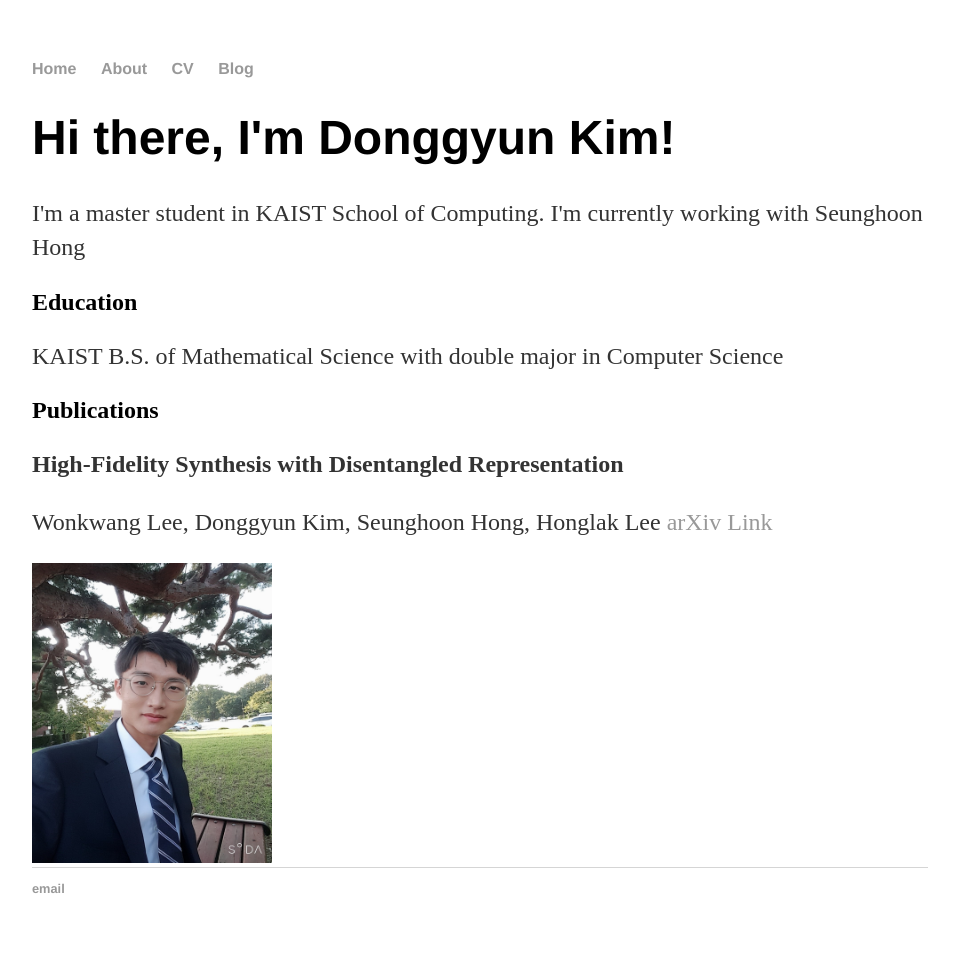
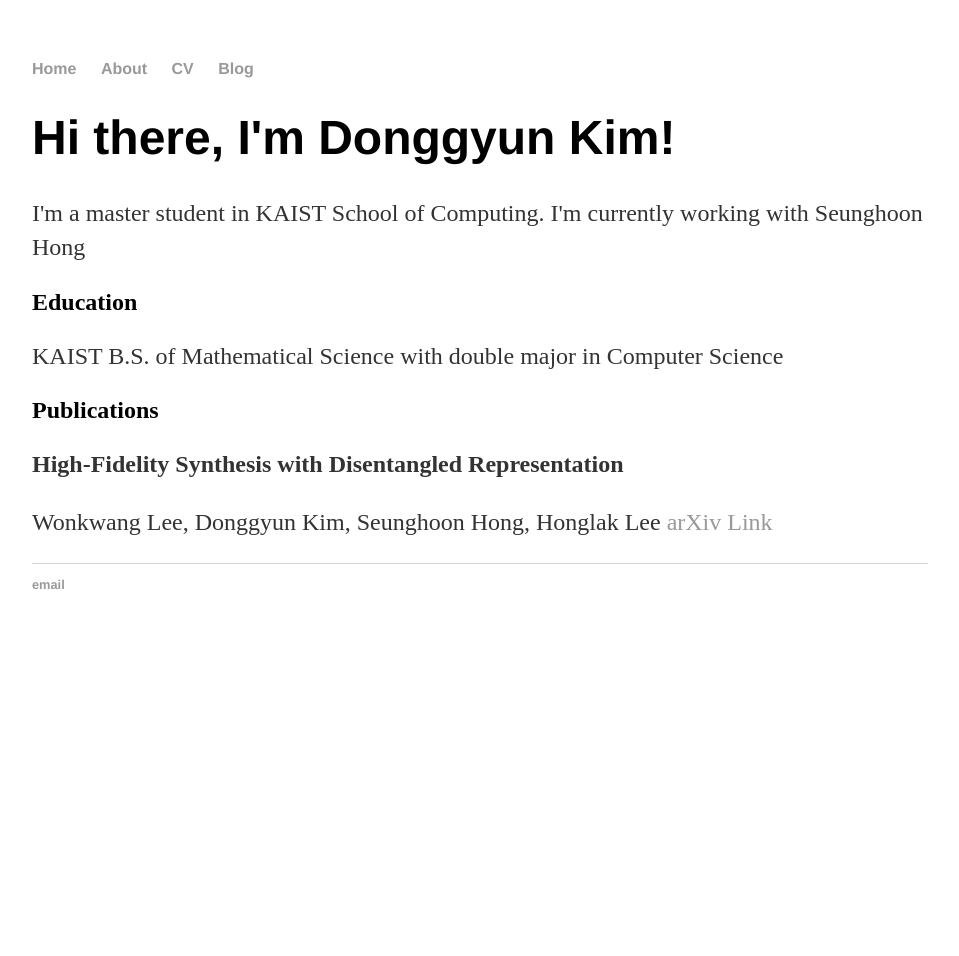
Before and after one commit to GitGyun/GitGyun.github.io, a Jekyll site: the page built from index.html, in a window 1280 px wide. Shown: the whole page, without its empty margins (160-1119 px from the left). Built offline with Jekyll 4.4.1, drawn with Linux system fonts in a browser that asks for light colours; after the commit the page ends 900 px from its top, so only the background shows below that.

Commit message:
Update index.html
removed photo

```diff
--- a/index.html
+++ b/index.html
@@ -15,6 +15,4 @@
 	<p>Wonkwang Lee, Donggyun Kim, Seunghoon Hong, Honglak Lee
 	<a href="https://arxiv.org/abs/2001.04296">arXiv Link</a></p>
 
-
-	<img src="profile_image.jpeg" alt="Profile Image" width="240" height="300">
 </div><!-- /.blurb -->
```
